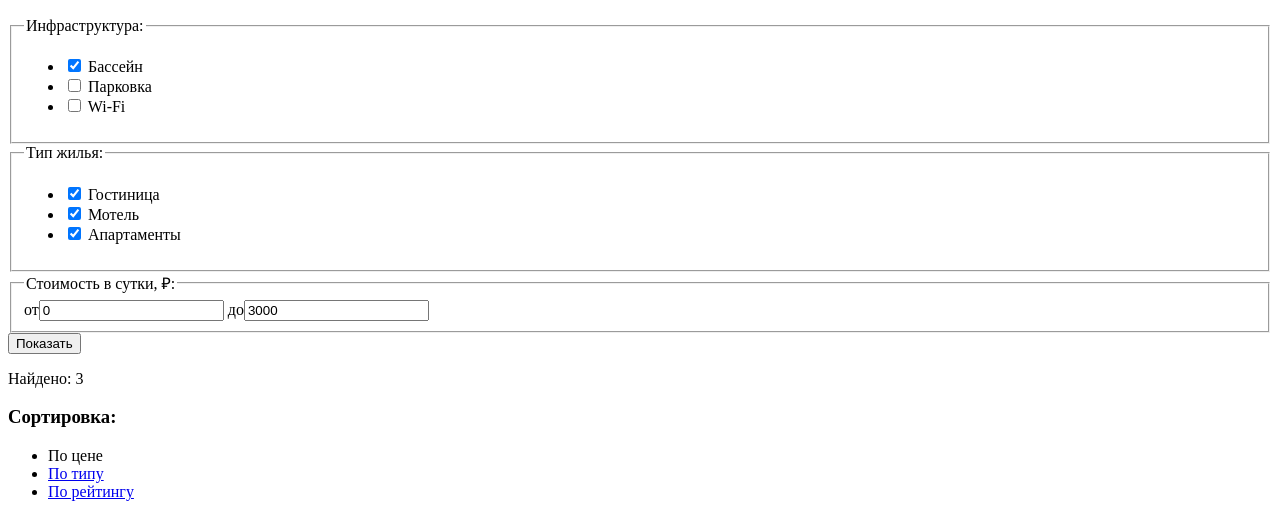
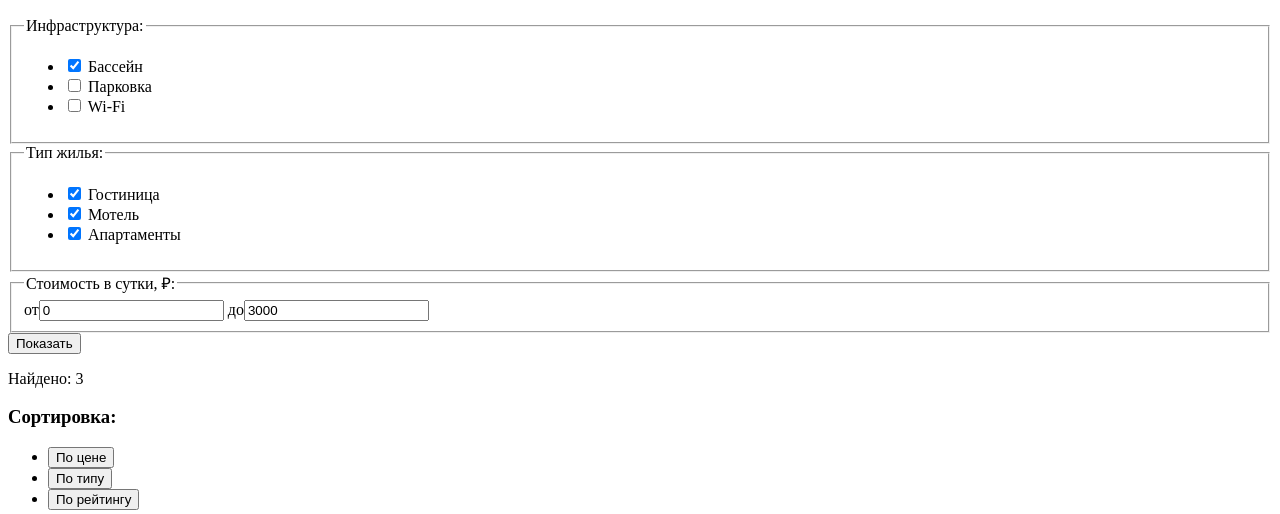
Before and after one commit to kzhukova/1815315-sedona-31, a plain HTML site: page catalog.html in a window 1280 px wide. Shown: the part 280-794 px from the top of the page. Drawn offline with Linux system fonts and the light colour scheme.

Commit message:
Изменила ссылки на кнопки

```diff
--- a/catalog.html
+++ b/catalog.html
@@ -73,9 +73,9 @@
     <p>Найдено: 3</p>
     <h3>Сортировка:</h3>
     <ul>
-      <li><a title="Отсортировать по цене">По цене</a></li>
-      <li><a href="#" title="Отсортировать по типу">По типу</a></li>
-      <li><a href="#" title="Отсортировать по рейтингу">По рейтингу</a></li>
+      <li><button type="button">По цене</button></li>
+      <li><button  type="button">По типу</button></li>
+      <li><button type="button">По рейтингу</button></li>
     </ul>
     <button type="button">По возрастанию</button>
     <button type="button">По убыванию</button>
```
